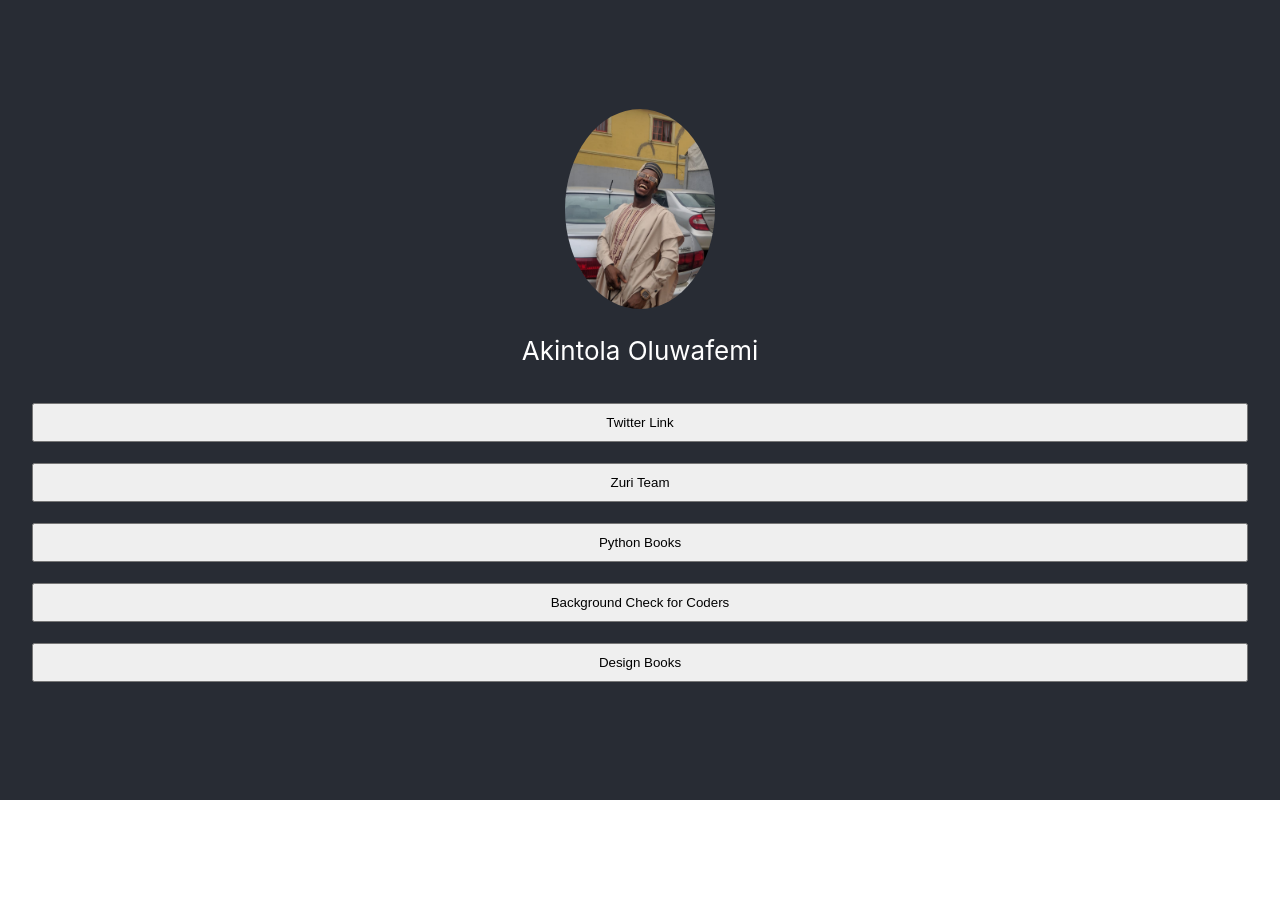
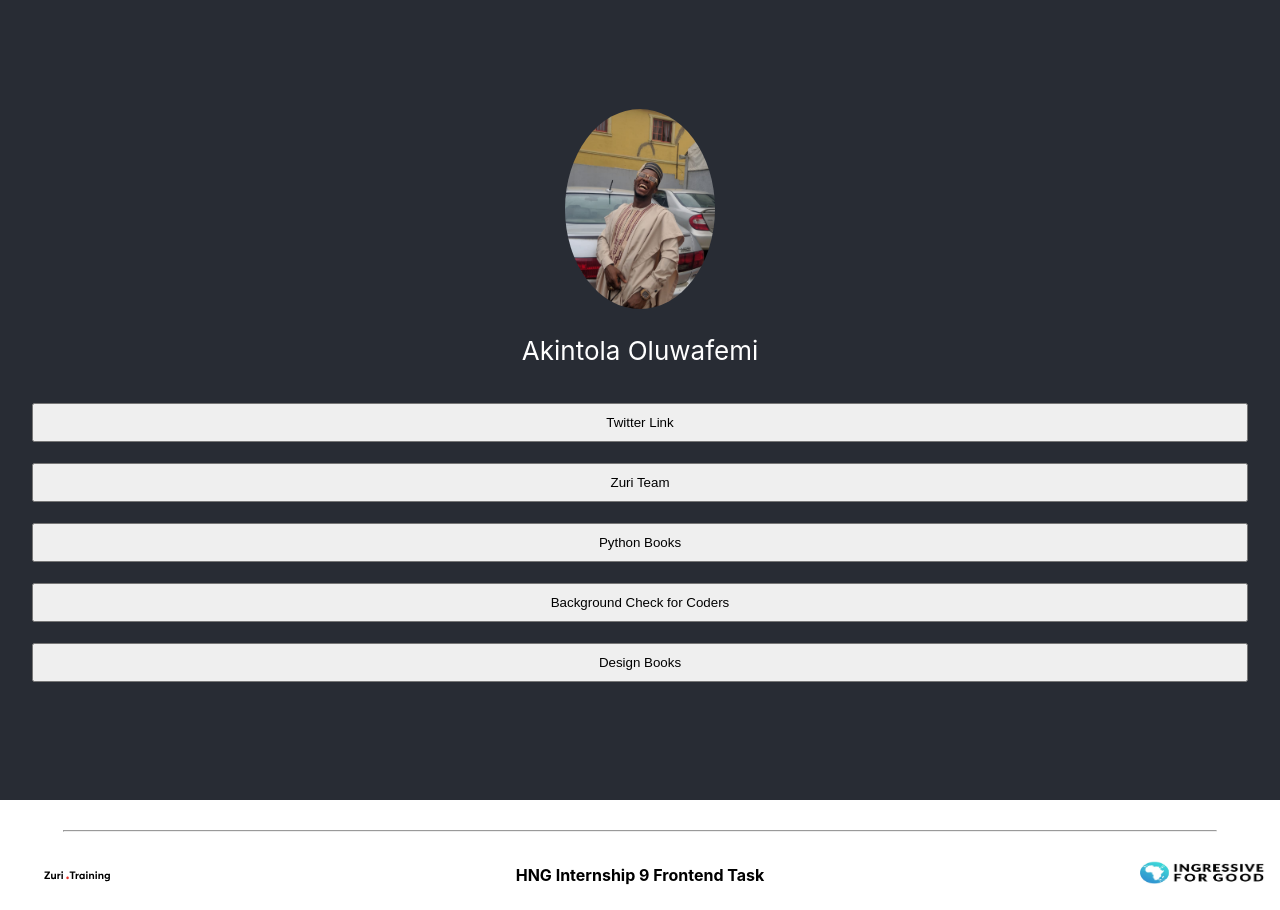
Before and after one commit to fas3a/fas_profile, a React (Create React App) app: page / in a window 1280 px wide. Before the commit the page ends 800 px from the top, so only its background shows below. Built offline with nearby package versions, Linux system fonts and the light colour scheme.

Commit message:
added footer

```diff
--- a/src/App.js
+++ b/src/App.js
@@ -1,5 +1,7 @@
 import logo from './logo.svg';
 import Fas_img from './img/Fas_img.jpg'
+import zuri_img from './img/zuri_img.svg'
+import ingress from './img/ingress.png'
 import './App.css';
 
 function App() {
@@ -60,6 +62,13 @@ function App() {
           </button>
         </a>
       </header>
+      <hr/>
+
+      <footer>
+        <img src={zuri_img} alt='logo'/>
+        <h4>HNG Internship 9 Frontend Task</h4>
+        <img src={ingress} alt='logo'/>
+      </footer>
     </div>
   );
 }
--- a/src/index.css
+++ b/src/index.css
@@ -17,12 +17,32 @@ code {
   border-radius: 50%;
 }
 a{
-  cursor: pointer;
   width: 95%;
   padding: 10px 20px;
 }
 button{
-
+  cursor: pointer;
   padding: 10px;
   width: 100%;
 }
+footer{
+  display: flex;
+  justify-content: space-between;
+  padding: 0 15px;
+  align-items: center;
+}
+footer img{
+  width: 125px;
+  height: 70px;
+}
+hr{
+  margin-top: 30px ;
+  width: 90%;
+}
+
+@media screen and (max-width: 450px){
+
+  footer{
+  display: inline-block;
+}
+}
```
Also changed, not shown: src/img/ingress.png (added), src/img/zuri_img.svg (added).
